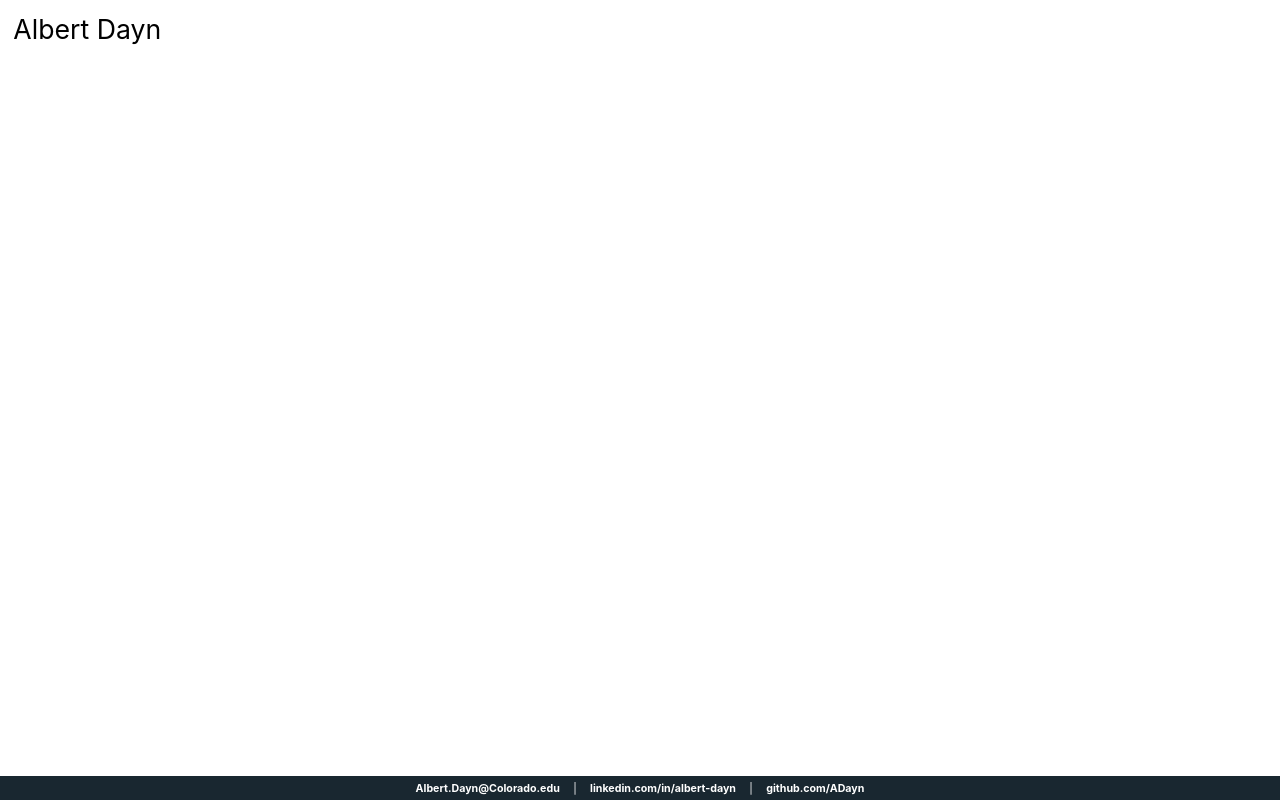
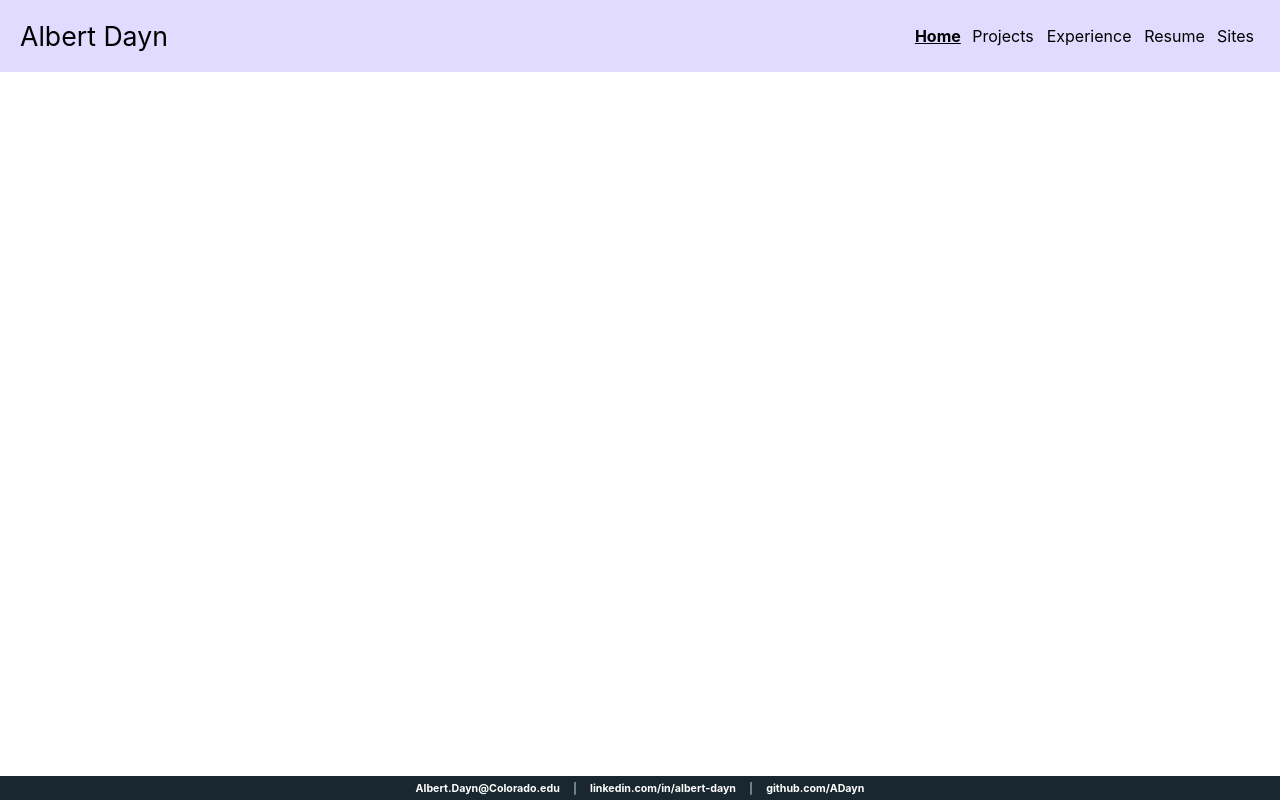
Before and after one commit to ADayn/personal_site, a React (Create React App) app in the folder resume-site/: page / in a window 1280 px wide. Built offline with nearby package versions, Linux system fonts and the light colour scheme.

Commit message:
Added tabs

```diff
--- a/resume-site/src/App.js
+++ b/resume-site/src/App.js
@@ -1,14 +1,17 @@
 import React from 'react';
+import { BrowserRouter as Router } from 'react-router-dom';
 import './App.css';
 import Header from './Header'
 import Footer from './Footer'
 
 function App() {
   return (
-    <div className="App">
-        <Header/>
-        <Footer/>
-    </div>
+    <Router>
+        <div className="App">
+            <Header/>
+            <Footer/>
+        </div>
+    </Router>
   );
 }
 
--- a/resume-site/src/Footer.css
+++ b/resume-site/src/Footer.css
@@ -15,7 +15,7 @@
     color: rgb( 256, 256, 256);
 }
 
-a {
+.link {
     padding-left: 10pt;
     padding-right: 10pt;
     color: inherit;
--- a/resume-site/src/Footer.js
+++ b/resume-site/src/Footer.js
@@ -8,13 +8,16 @@ class Footer extends React.Component {
 				<div className="links">
 					<a href="mailto:Albert.Dayn@Colorado.edu"
 					   target="_blank"
-					   rel="noopener noreferrer">Albert.Dayn@Colorado.edu</a> &#124;
+					   rel="noopener noreferrer"
+					   className="link">Albert.Dayn@Colorado.edu</a> &#124;
 					<a href="https://linkedin.com/in/albert-dayn"
 					   target="_blank"
-					   rel="noopener noreferrer">linkedin.com/in/albert-dayn</a> &#124;
+					   rel="noopener noreferrer"
+					   className="link">linkedin.com/in/albert-dayn</a> &#124;
 					<a href="https://github.com/ADayn"
 					   target="_blank"
-					   rel="noopener noreferrer">github.com/ADayn</a>
+					   rel="noopener noreferrer"
+					   className="link">github.com/ADayn</a>
 				</div>
 			</div>
 		);
--- a/resume-site/src/Header.css
+++ b/resume-site/src/Header.css
@@ -1,11 +1,36 @@
 .header {
     width: 100%;
+    box-sizing: border-box;
+    display: flex;
+    justify-content: space-between;
+    align-items: center;
+    padding: 20px;
+    background-color: rgb(225, 220, 255);
+    /*color: white;*/
 }
 
 .name {
-    width: 100%;
-    float: left;
     font-size: 20pt;
-    padding-left: 10pt;
-    padding-top: 10pt;
 }
+
+.tab {
+    display:inline-block;
+    margin: 5px;
+    cursor: pointer;
+    color: inherit;
+    text-decoration: none;
+    text-align:center;
+}
+.tab::before {
+    display: block;
+    content: attr(title);
+    font-weight: bold;
+    height: 0;
+    overflow: hidden;
+    visibility: hidden;
+}
+
+.active.tab {
+    text-decoration: underline;
+    font-weight: bold;
+}
--- a/resume-site/src/Header.js
+++ b/resume-site/src/Header.js
@@ -1,5 +1,6 @@
 import React from "react";
 import './Header.css';
+import { NavLink } from 'react-router-dom';
 
 /*
 Deep water:     98, 160, 146
@@ -18,11 +19,48 @@ Sunset pink:   232, 163, 186
 Foam Blue:     225, 243, 248
  */
 
+class Home extends React.Component {
+	render() {
+		return <div>
+			Hello!
+		</div>;
+	}
+}
+
+class Projects extends React.Component {
+	render() {
+		return <div>
+			Bye :( !
+		</div>;
+	}
+}
+
+const tab_blueprints = [
+	["Home", "/", <Home/>],
+	["Projects", "/projects", <Projects/>],
+	["Experience", "/experience", <Home/>],
+	["Resume", "/resume", <Home/>],
+	["Sites", "/sites", <Home/>],
+];
+
+function to_link(blueprint) {
+	const [title, to, _] = blueprint
+	return <NavLink to={to} className="tab" activeClassName="active"  exact={true} title={title}>{title}</NavLink>
+}
+
 class Header extends React.Component {
 	render() {
 		return (
 			<div className="header">
 				<div className="name">Albert Dayn</div>
+				<div className="tabs">
+					{tab_blueprints.map(to_link)}
+					{/*<NavLink to="/" className="tab" activeClassName="active"  exact={true}>Home</NavLink>*/}
+					{/*<NavLink to="/projects" className="tab" activeClassName="active">Projects</NavLink>*/}
+					{/*<NavLink to="/experience" className="tab" activeClassName="active">Experience</NavLink>*/}
+					{/*<NavLink to="/resume" className="tab" activeClassName="active">Resume</NavLink>*/}
+					{/*<NavLink to="/sites" className="tab" activeClassName="active">Sites</NavLink>*/}
+				</div>
 			</div>
 		);
 	}
```
Also changed, not shown: 1 other file (tests, documents, lock files or other folders).
